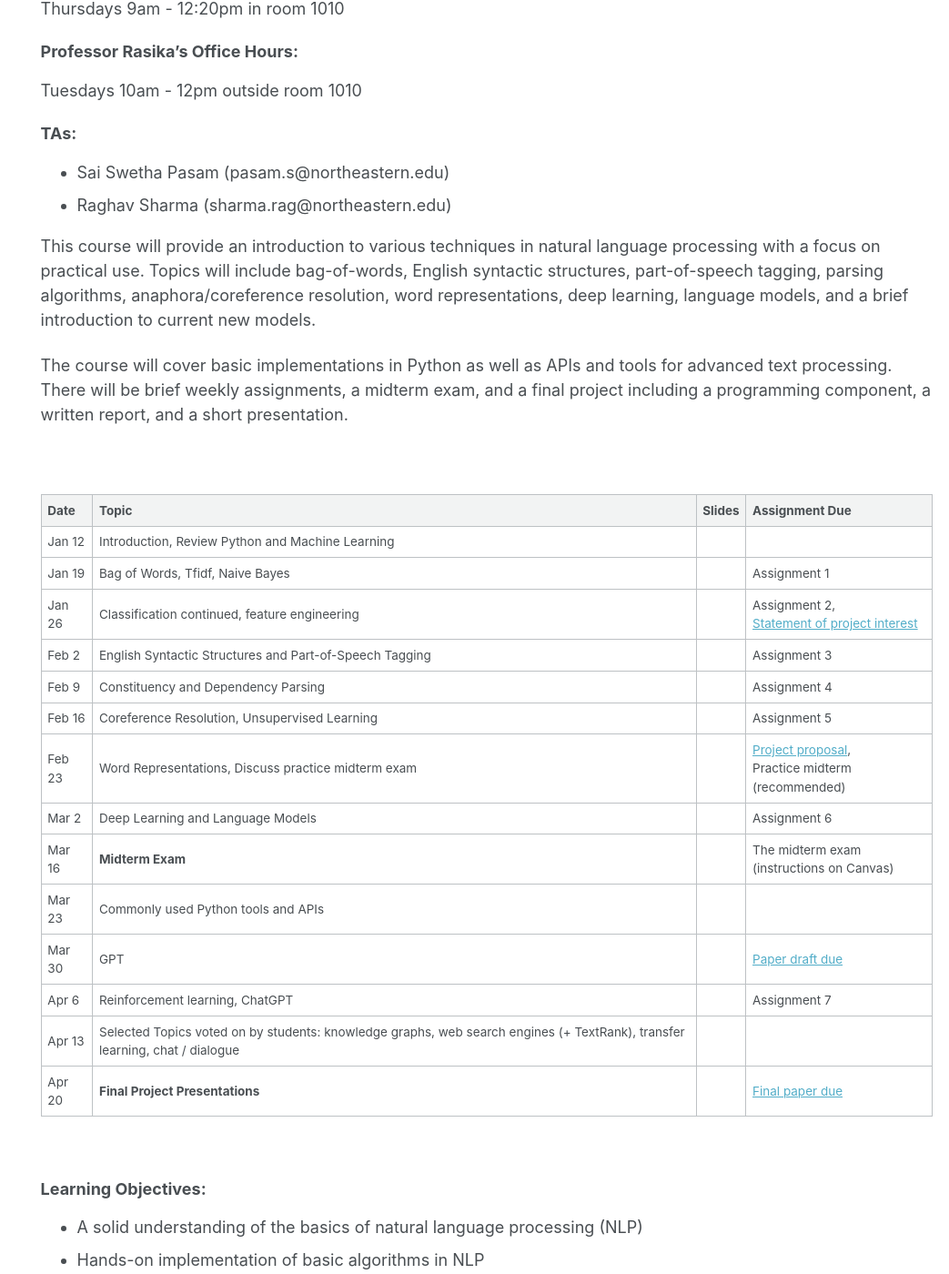
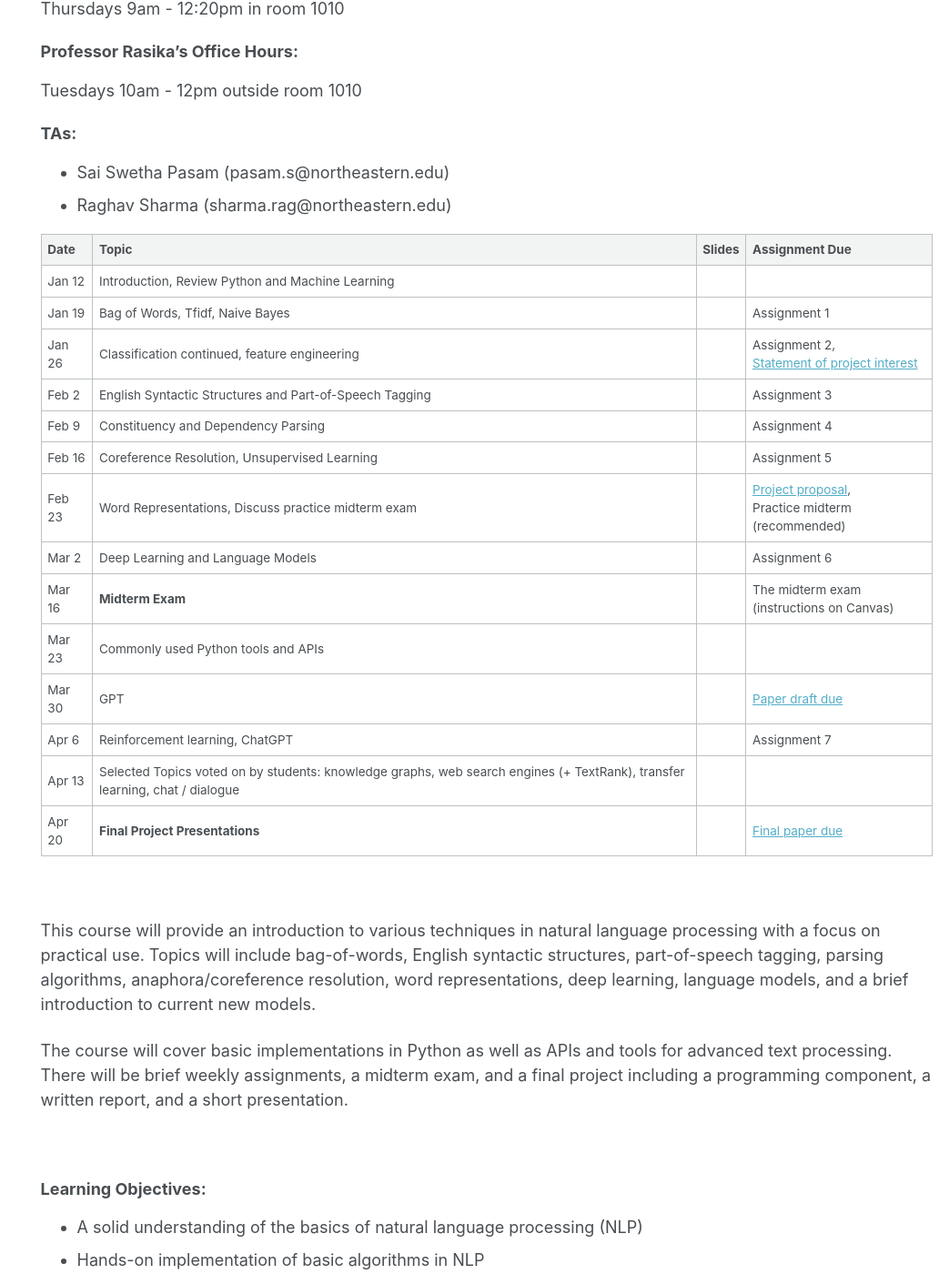
Before and after one commit to rasikabh/rasikabh.github.io, a Jekyll site: the page built from _pages/nlp2023.md, in a window 1280 px wide and 1400 px high, scrolled down 384 px. Shown: the whole window at 91% size, without its empty margins (237-1280 px from the left). Built offline with Jekyll 4.4.1, drawn with Linux system fonts in a browser that asks for light colours; some of the changed lines change nothing that is shown.

Commit message:
Update nlp2023.md

```diff
--- a/_pages/nlp2023.md
+++ b/_pages/nlp2023.md
@@ -35,12 +35,6 @@ Tuesdays 10am - 12pm outside room 1010
 <br/>
 
 
-This course will provide an introduction to various techniques in natural language processing with a focus on practical use. Topics will include bag-of-words, English syntactic structures, part-of-speech tagging, parsing algorithms, anaphora/coreference resolution, word representations, deep learning, language models, and a brief introduction to current new models.
-
-The course will cover basic implementations in Python as well as APIs and tools for advanced text processing. There will be brief weekly assignments, a midterm exam, and a final project including a programming component, a written report, and a short presentation.
-
-<br/>
-
 
 | Date   | Topic                                                                                         | Slides | Assignment Due |
 |--------|-----------------------------------------------------------------------------------------------|--------|----------------|
@@ -59,6 +53,12 @@ The course will cover basic implementations in Python as well as APIs and tools
 | Apr 13 | Selected Topics voted on by students: knowledge graphs, web search engines (+ TextRank), transfer learning, chat / dialogue |  |  |
 | Apr 20  | **Final Project Presentations** |  | [Final paper due](https://docs.google.com/document/d/1fyIPVo72o7uLtdQEkzISFsKJxM7_N3Hr8FLTU1vUEok/edit?usp=sharing) |
 
+
+<br/>
+
+This course will provide an introduction to various techniques in natural language processing with a focus on practical use. Topics will include bag-of-words, English syntactic structures, part-of-speech tagging, parsing algorithms, anaphora/coreference resolution, word representations, deep learning, language models, and a brief introduction to current new models.
+
+The course will cover basic implementations in Python as well as APIs and tools for advanced text processing. There will be brief weekly assignments, a midterm exam, and a final project including a programming component, a written report, and a short presentation.
 
 <br/>
 
```
